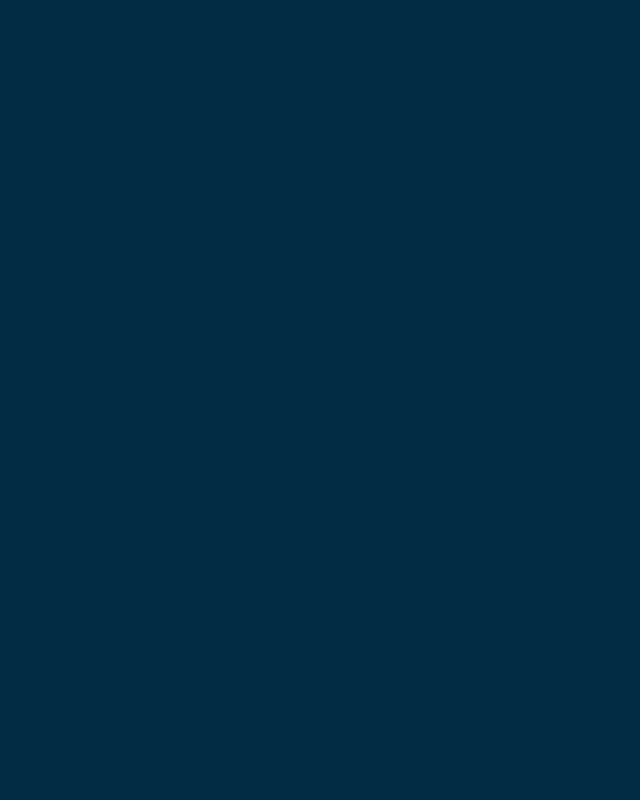
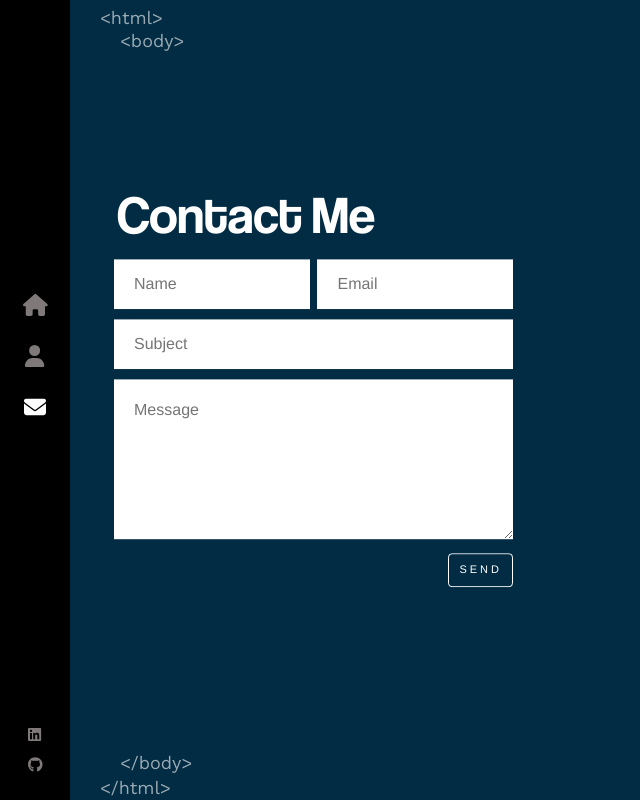
Before and after one commit to wmonsalv/portfolio, a React (Create React App) app: page /contact in a window 1280 px wide. Before the commit this address had no page. Shown: the whole page, without its empty margins (0-640 px from the left). Built offline with nearby package versions, Linux system fonts and the light colour scheme; a web font is replaced by a local one.

Commit message:
form is done

```diff
--- a/src/App.js
+++ b/src/App.js
@@ -3,6 +3,7 @@
 import Layout from './components/Layout';
 import Home from './components/Home';
 import About from './components/About';
+import Contact from './components/Contact';
 
 function App() {
   return (
@@ -10,6 +11,7 @@
       <Route path="/" element={<Layout/>}>
       <Route index element={<Home/>}/>
       <Route path="about" element={<About/>}/>
+      <Route path="contact" element={<Contact/>}/>
       </Route>
     </Routes>
   );
--- /dev/null
+++ b/src/components/Contact/index.css
@@ -0,0 +1,61 @@
+.contact-form {
+  width: 100%;
+  margin-top: 370px;
+}
+.contact-form ul {
+  padding: 0;
+  margin: 0;
+}
+.contact-form ul li {
+  padding: 0;
+  margin: 0;
+  list-style: none;
+  margin-bottom: 10px;
+  overflow: hidden;
+  display: block;
+  opacity: 0;
+  -webkit-animation: fadeInUp 2s 2s;
+          animation: fadeInUp 2s 2s;
+  -webkit-animation-fill-mode: forwards;
+          animation-fill-mode: forwards;
+  position: relative;
+  clear: both;
+}
+.contact-form ul li.half {
+  width: 49%;
+  margin-left: 2%;
+  float: left;
+  clear: none;
+}
+.contact-form ul li.half:first-child {
+  margin-left: 0;
+}
+.contact-form input[type=text],
+.contact-form input[type=email] {
+  width: 100%;
+  border: 0;
+  height: 50px;
+  font-size: 16px;
+  padding: 0 20px;
+  box-sizing: border-box;
+}
+.contact-form textarea {
+  width: 100%;
+  border: 0;
+  height: 50px;
+  font-size: 16px;
+  min-height: 160px;
+  padding: 20px;
+  box-sizing: border-box;
+}
+.contact-form .flat-button {
+  color: white;
+  background: #022c43;
+  border: 1px solid;
+  font: 11px;
+  letter-spacing: 3px;
+  text-decoration: none;
+  padding: 8px 10px;
+  float: right;
+  border-radius: 4px;
+}/*# sourceMappingURL=index.css.map */
--- /dev/null
+++ b/src/components/Contact/index.js
@@ -0,0 +1,49 @@
+import "./index.scss"
+import AnimatedLetters from "../AnimatedLetters"
+import {useState, useEffect} from "react"
+
+
+const Contact = () => {
+
+    const [letterClass, setLetterClass] = useState("text-animate")
+    useEffect(() => {
+        setTimeout(() => {
+            return setLetterClass("text-animate-hover")
+        }, 3000)
+    }, [])
+
+
+    return(
+        <div className="container contact-page">
+            <div className="text-zone">
+                <h1>
+                    <AnimatedLetters letterClass={letterClass} strArray={["C", "o", "n", "t", "a", "c", "t", " ", "Me"]} idx={15}/>
+                </h1>
+                <div className="contact-form">
+                    <form>
+                        <ul>
+                            <li className="half">
+                                <input type="text" name="name" placeholder="Name" required/>
+                            </li>
+                            <li className="half">
+                                <input type="email" name="email" placeholder="Email" required/>
+                            </li>
+                            <li>
+                                <input placeholder="Subject" type="text" name="subject" required/>
+                            </li>
+                            <li>
+                                <textarea placeholder="Message" name="message" required></textarea>
+                            </li>
+                            <li>
+                                <input type="submit" className="flat-button" value="SEND"/>
+                            </li>
+                        </ul>
+                    </form>
+                </div>
+            </div>
+        </div>
+    )
+}
+
+
+export default Contact
--- /dev/null
+++ b/src/components/Contact/index.scss
@@ -0,0 +1,69 @@
+.contact-form{
+    width: 100%;
+    margin-top: 370px;
+
+    ul{
+        padding:0;
+        margin:0;
+
+        li{
+            padding:0;
+            margin:0;
+            list-style: none;
+            margin-bottom: 10px;
+            overflow: hidden;
+            display: block;
+            opacity: 0;
+            animation: fadeInUp 2s 2s;
+            animation-fill-mode: forwards;
+            position: relative;
+            clear: both;
+        }
+
+        li.half{
+            width: 49%;
+            margin-left: 2%;
+            float: left;
+            clear: none;
+
+            &:first-child{
+                margin-left: 0;
+            }
+        }
+    }
+
+
+    input[type='text'],
+    input[type='email']{
+        width: 100%;
+        border: 0;
+        height: 50px;
+        font-size: 16px;
+        padding: 0 20px;
+        box-sizing: border-box;
+    }
+
+    textarea{
+        width: 100%;
+        border: 0;
+        height: 50px;
+        font-size: 16px;
+        min-height: 160px;
+        padding: 20px;
+        box-sizing: border-box;
+    }
+
+    .flat-button{
+        color:white;
+        background:#022c43;
+        border:1px solid;
+        font: 11px;
+        letter-spacing: 3px;
+        text-decoration: none;
+        padding: 8px 10px;
+        float: right;
+        border-radius: 4px;
+
+    }
+
+}
--- a/src/components/Layout/index.css
+++ b/src/components/Layout/index.css
@@ -46,7 +46,7 @@
           animation-delay: 1s;
 }
 
-.about-page .text-zone {
+.about-page .text-zone, .contact-page .text-zone {
   position: absolute;
   left: 10%;
   top: 50%;
@@ -56,7 +56,7 @@
   display: table-cell;
   max-height: 90%;
 }
-.about-page .text-zone h1 {
+.about-page .text-zone h1, .contact-page .text-zone h1 {
   font-size: 53px;
   font-family: "Coolvetica";
   color: white;
@@ -66,7 +66,7 @@
   margin-bottom: 40px;
   left: 3px;
 }
-.about-page .text-zone p {
+.about-page .text-zone p, .contact-page .text-zone p {
   color: white;
   font-style: 13px;
   font-family: sans-serif;
@@ -78,14 +78,14 @@
   -webkit-animation: pulse 1s;
           animation: pulse 1s;
 }
-.about-page .text-zone p:nth-of-type(1) {
+.about-page .text-zone p:nth-of-type(1), .contact-page .text-zone p:nth-of-type(1) {
   -webkit-animation-delay: 1.1s;
           animation-delay: 1.1s;
 }
-.about-page .text-zone p:nth-of-type(2) {
+.about-page .text-zone p:nth-of-type(2), .contact-page .text-zone p:nth-of-type(2) {
   -webkit-animation-delay: 1.2s;
           animation-delay: 1.2s;
 }
-.about-page .text-zone .text-animate-hover:hover {
+.about-page .text-zone .text-animate-hover:hover, .contact-page .text-zone .text-animate-hover:hover {
   color: #C4C5C6;
 }/*# sourceMappingURL=index.css.map */
--- a/src/components/Layout/index.scss
+++ b/src/components/Layout/index.scss
@@ -44,7 +44,7 @@
     animation-delay: 1s;
 }
 
-.about-page{
+.about-page, .contact-page{
     .text-zone{
         position: absolute;
         left: 10%;
```
Also changed, not shown: 1 other file (tests, documents, lock files or other folders).
